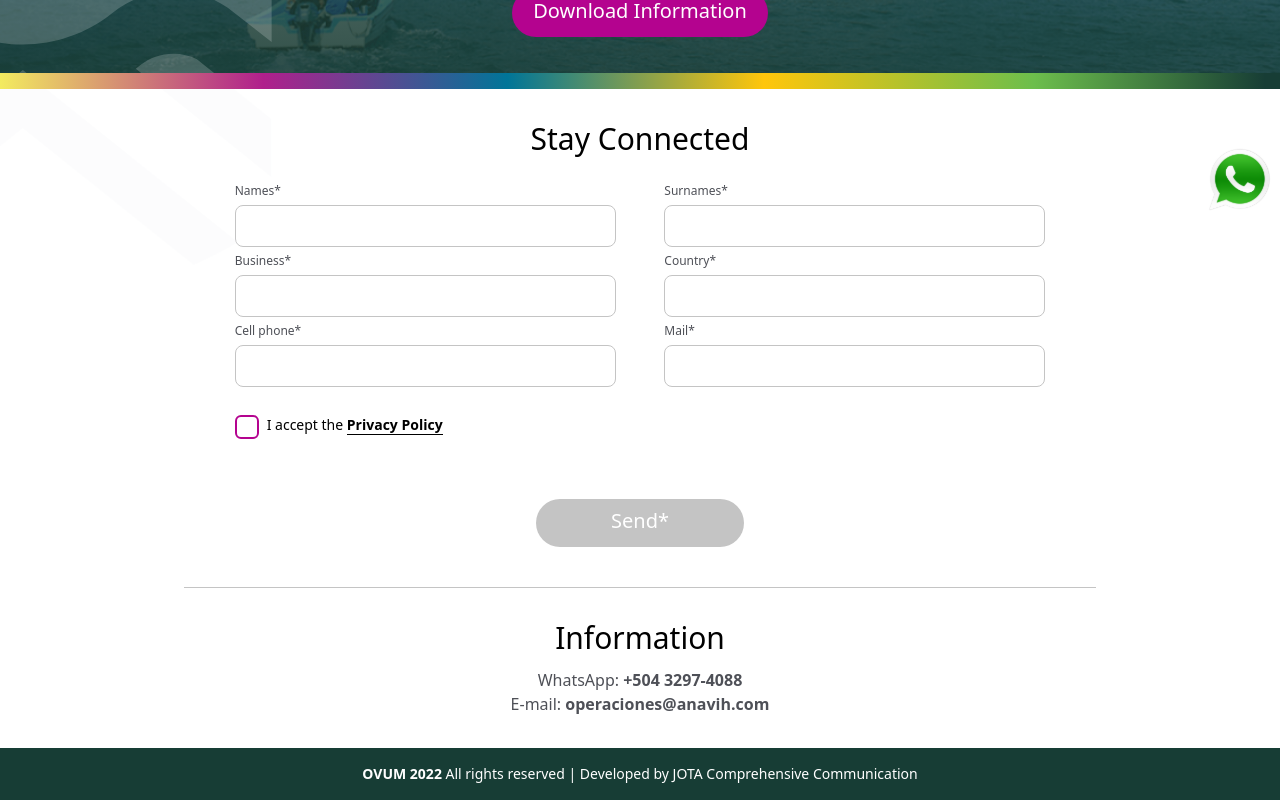
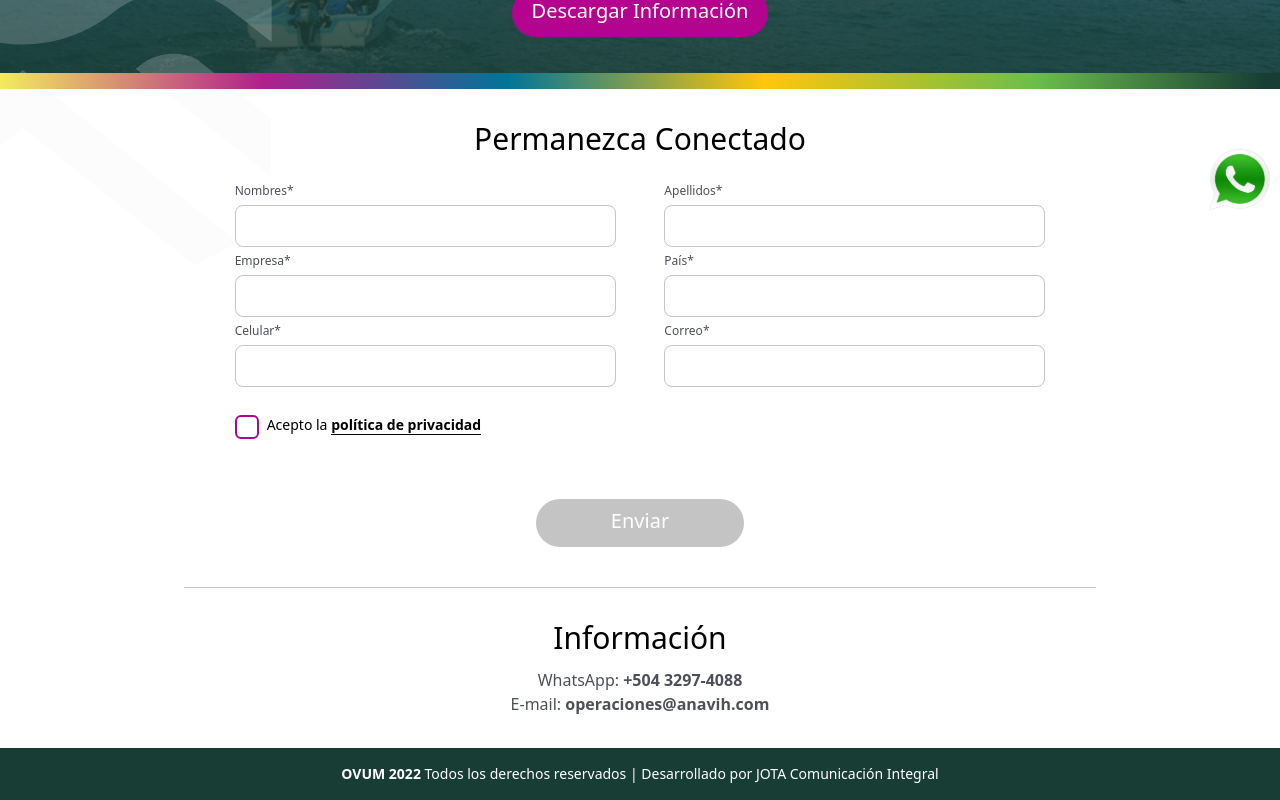
Before and after one commit to percycordova/landgin-ovum, a Next.js app: page / in a window 1280 px wide. Shown: the part 580-1380 px from the top of the page. Built offline with nearby package versions, Linux system fonts and the light colour scheme.

Commit message:
poniendo por defecto el idioma a español ya que a jose no le gusta el ingles xs

```diff
--- a/next.config.js
+++ b/next.config.js
@@ -4,7 +4,7 @@ module.exports = {
 
     locales: ['en-US', 'es-pe', 'pt-br'],
 
-    defaultLocale: 'en-US'
+    defaultLocale: 'es-pe'
 
   }
 }
--- a/src/components/Fomularios/FomularioRegistro.js
+++ b/src/components/Fomularios/FomularioRegistro.js
@@ -208,7 +208,7 @@ const FomularioRegistro = ({ openModal, idiomas }) => {
           disabled={!isAccepted}
           type="submit"
         >
-          {idiomas.Button.value2}*
+          {idiomas.Button.value2}
         </button>
       </div>
     </form>
--- a/src/components/ModalGenerico/ModalInscripcion.js
+++ b/src/components/ModalGenerico/ModalInscripcion.js
@@ -18,11 +18,11 @@ const ModalInscripcion = ({ isOpen, closeModal, idiomas }) => {
               className="hidden  md:block"
             />
             <div className="flex gap-x-2 mt-6 md:hidden">
-              <img src="/asociacion.svg" alt="" className=" w-28 border p-0" />
+              <img src="/asociacion.svg" alt="" className=" w-28  p-0" />
               <img
                 src="/image55.svg"
                 alt=""
-                className="w-20 md:w-28 h-12 md:h-20 object-cove border"
+                className="w-20 md:w-28 h-12 md:h-20 object-cove "
               />
             </div>
           </div>
```
